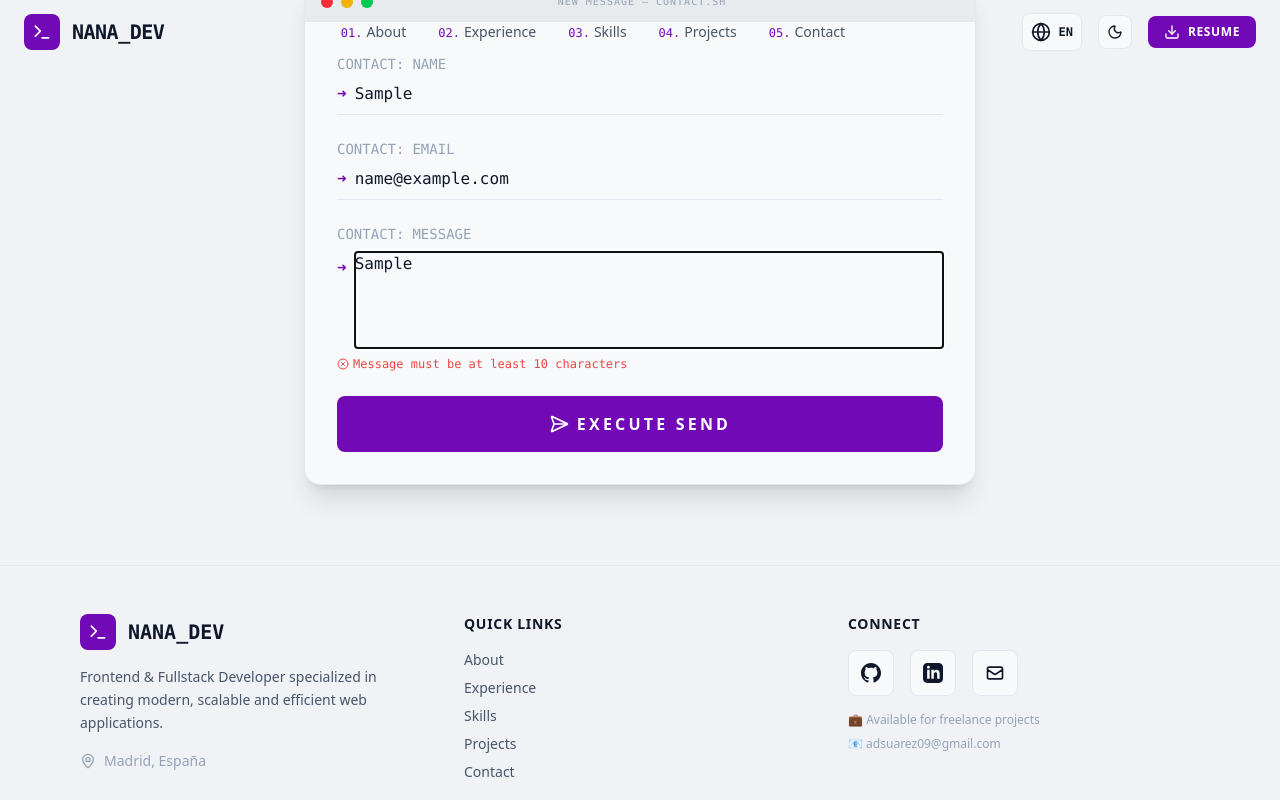
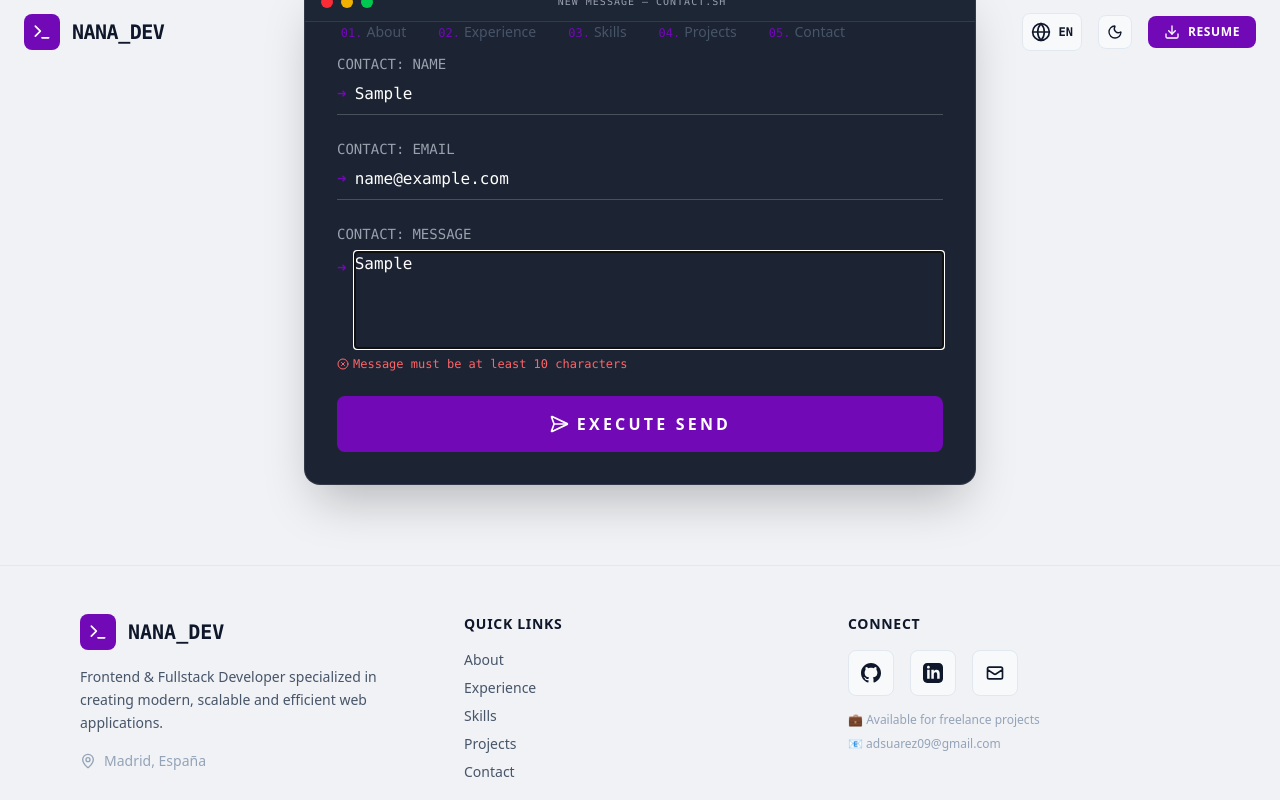
Before and after one commit to Adriasu09/adriana-portfolio, a Next.js app: page / in a window 1280 px wide. Both pictures are taken after typing "Sample", "name@example.com", "Sample" into the empty fields and a click on the button "EXECUTE SEND". Shown: the part 4571-5371 px from the top of the page. Built offline with nearby package versions, Linux system fonts and the light colour scheme.

Commit message:
Update Contact.tsx

```diff
--- a/src/components/sections/Contact/Contact.tsx
+++ b/src/components/sections/Contact/Contact.tsx
@@ -70,40 +70,40 @@ export function Contact() {
           </p>
         </div>
 
-        {/* Terminal Form */}
-        <div className="w-full bg-elevated rounded-2xl overflow-hidden border border-color shadow-xl">
-          {/* Terminal Header */}
-          <div className="bg-subtle px-4 py-3 border-b border-color flex items-center justify-between">
+        {/* Terminal Form - Forzar colores oscuros como el Hero */}
+        <div className="w-full rounded-2xl overflow-hidden border border-white/10 shadow-2xl bg-gray-900/95 backdrop-blur-sm">
+          {/* Terminal Header - Fondo oscuro fijo */}
+          <div className="bg-gray-800/50 px-4 py-3 border-b border-white/10 flex items-center justify-between">
             <div className="flex gap-2">
               <div className="w-3 h-3 rounded-full bg-red-500"></div>
               <div className="w-3 h-3 rounded-full bg-yellow-500"></div>
               <div className="w-3 h-3 rounded-full bg-green-500"></div>
             </div>
-            <span className="text-[10px] font-mono text-tertiary-color uppercase tracking-widest">
+            <span className="text-[10px] font-mono text-gray-400 uppercase tracking-widest">
               {t("contact.terminalTitle")}
             </span>
             <div className="hidden md:block md:w-12"></div>
           </div>
 
-          {/* Form */}
+          {/* Form - Texto blanco/gris fijo */}
           <form onSubmit={handleSubmit(onSubmit)} className="p-8 space-y-6">
             {/* Name Field */}
             <div className="space-y-2 text-left">
-              <div className="flex gap-2 text-tertiary-color text-sm uppercase font-mono">
+              <div className="flex gap-2 text-gray-400 text-sm uppercase font-mono">
                 <span>Contact:</span>
                 <span>Name</span>
               </div>
-              <div className="flex items-center gap-2 border-b border-color pb-2">
+              <div className="flex items-center gap-2 border-b border-white/20 pb-2">
                 <span className="text-primary font-mono">➜</span>
                 <input
                   {...register("name")}
                   type="text"
                   placeholder={t("contact.form.namePlaceholder")}
-                  className="flex-1 bg-transparent border-none p-0 focus:ring-0 text-primary-color placeholder:text-tertiary-color font-mono"
+                  className="flex-1 bg-transparent border-none p-0 focus:ring-0 text-white placeholder:text-gray-600 font-mono"
                 />
               </div>
               {errors.name && (
-                <p className="text-error text-xs font-mono flex items-center gap-1">
+                <p className="text-red-400 text-xs font-mono flex items-center gap-1">
                   <XCircle className="w-3 h-3" />
                   {errors.name.message}
                 </p>
@@ -112,21 +112,21 @@ export function Contact() {
 
             {/* Email Field */}
             <div className="space-y-2 text-left">
-              <div className="flex gap-2 text-tertiary-color text-sm uppercase font-mono">
+              <div className="flex gap-2 text-gray-400 text-sm uppercase font-mono">
                 <span>Contact:</span>
                 <span>Email</span>
               </div>
-              <div className="flex items-center gap-2 border-b border-color pb-2">
+              <div className="flex items-center gap-2 border-b border-white/20 pb-2">
                 <span className="text-primary font-mono">➜</span>
                 <input
                   {...register("email")}
                   type="email"
                   placeholder={t("contact.form.emailPlaceholder")}
-                  className="flex-1 bg-transparent border-none p-0 focus:ring-0 text-primary-color placeholder:text-tertiary-color font-mono"
+                  className="flex-1 bg-transparent border-none p-0 focus:ring-0 text-white placeholder:text-gray-600 font-mono"
                 />
               </div>
               {errors.email && (
-                <p className="text-error text-xs font-mono flex items-center gap-1">
+                <p className="text-red-400 text-xs font-mono flex items-center gap-1">
                   <XCircle className="w-3 h-3" />
                   {errors.email.message}
                 </p>
@@ -135,7 +135,7 @@ export function Contact() {
 
             {/* Message Field */}
             <div className="space-y-2 text-left">
-              <div className="flex gap-2 text-tertiary-color text-sm uppercase font-mono">
+              <div className="flex gap-2 text-gray-400 text-sm uppercase font-mono">
                 <span>Contact:</span>
                 <span>Message</span>
               </div>
@@ -145,11 +145,11 @@ export function Contact() {
                   {...register("message")}
                   rows={4}
                   placeholder={t("contact.form.messagePlaceholder")}
-                  className="flex-1 bg-transparent border-none p-0 focus:ring-0 text-primary-color placeholder:text-tertiary-color font-mono resize-none"
+                  className="flex-1 bg-transparent border-none p-0 focus:ring-0 text-white placeholder:text-gray-600 font-mono resize-none"
                 />
               </div>
               {errors.message && (
-                <p className="text-error text-xs font-mono flex items-center gap-1">
+                <p className="text-red-400 text-xs font-mono flex items-center gap-1">
                   <XCircle className="w-3 h-3" />
                   {errors.message.message}
                 </p>
@@ -179,7 +179,6 @@ export function Contact() {
             </button>
           </form>
         </div>
-
       </div>
     </Section>
   );
```
